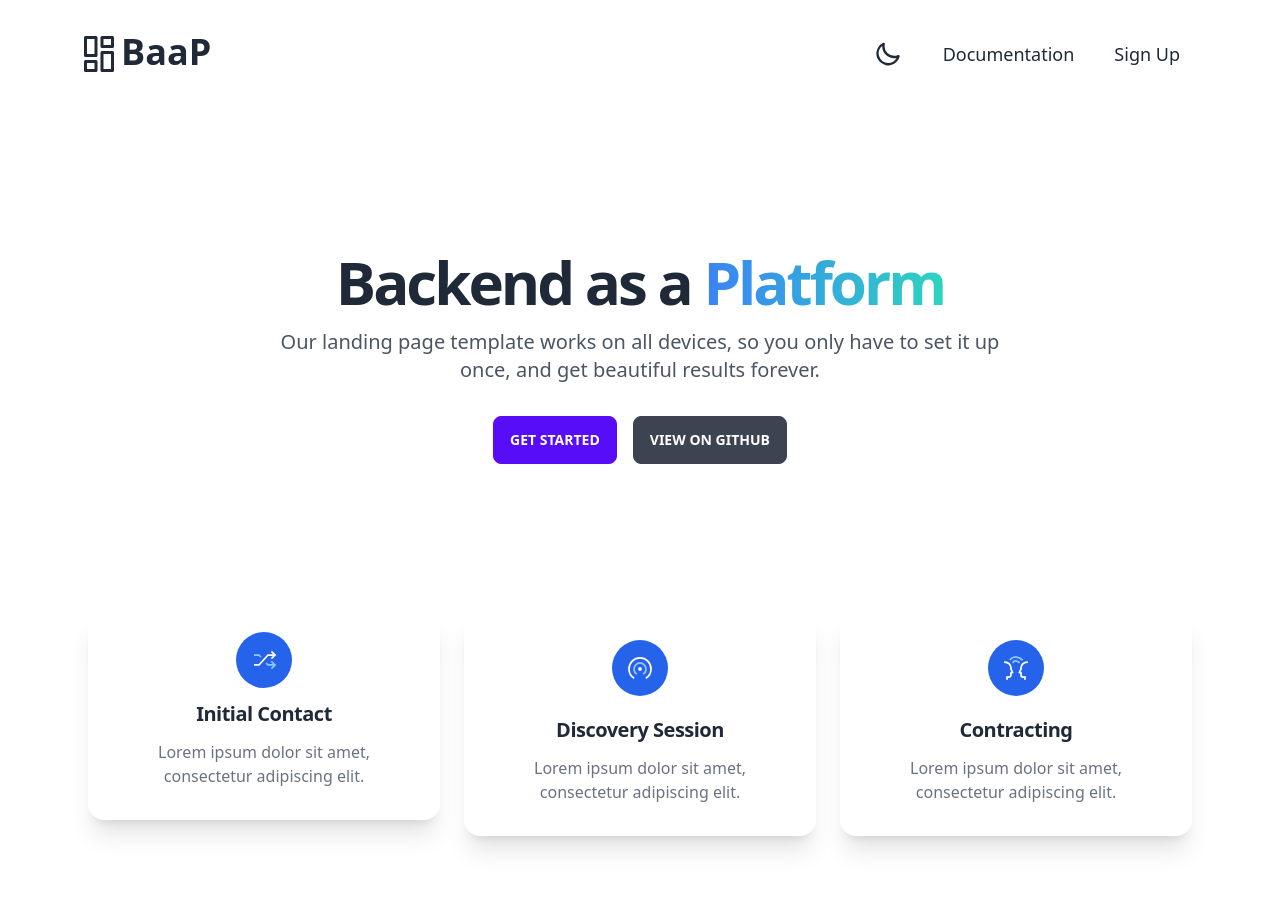
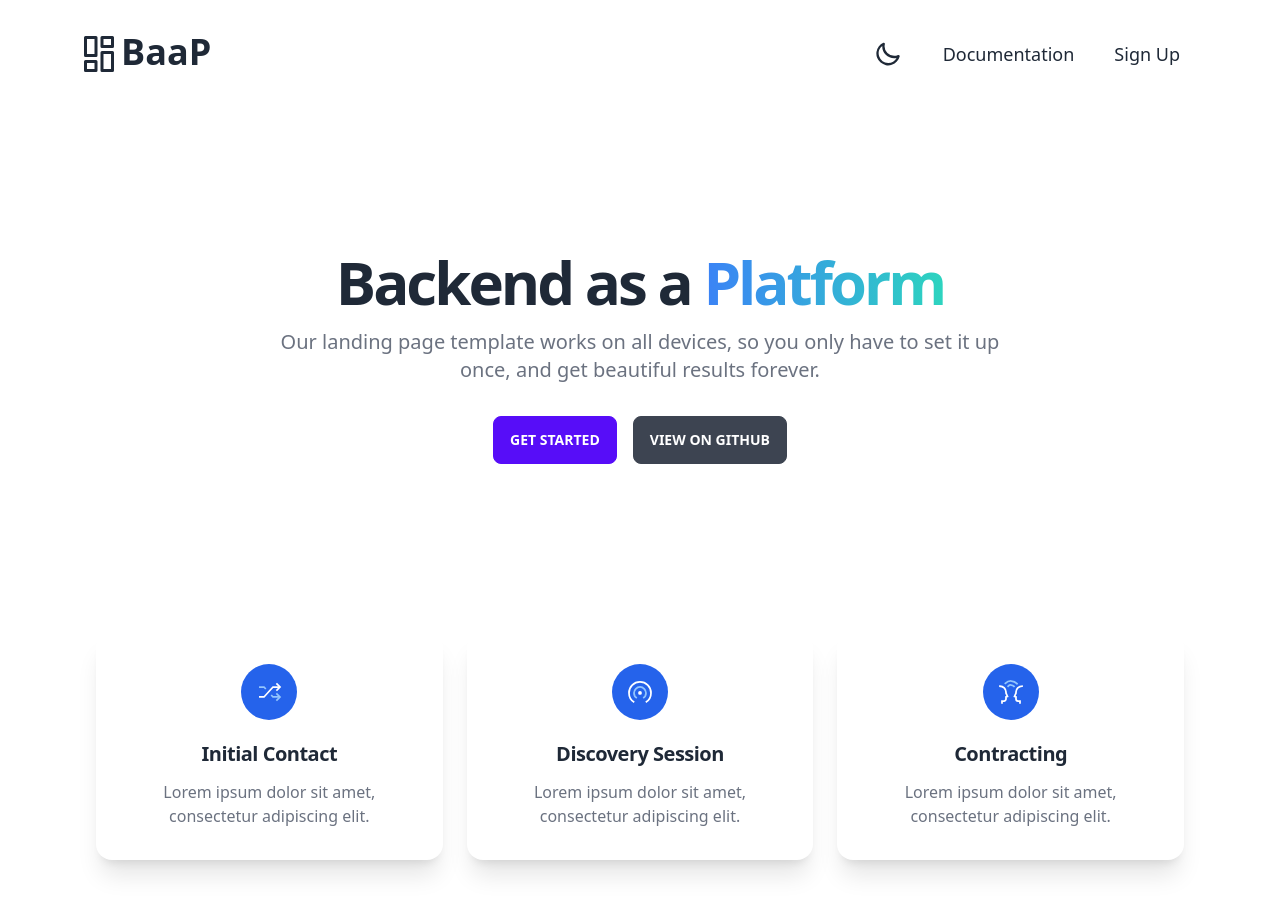
Before and after one commit to backend-as-a-platform/frontend, a React app: page / in a window 1280 px wide. Shown: the top 914 px of the page. Built offline with nearby package versions, Linux system fonts and the light colour scheme; the HTML template or start-up script is replaced by a standard one.

Commit message:
Done hero

```diff
--- a/src/App.jsx
+++ b/src/App.jsx
@@ -1,9 +1,7 @@
 import { useEffect, useState } from 'react';
 import switchTheme from './utils/switch-theme';
 import NavBar from './components/Nav/NavBar';
-import Hero from './components/Hero';
-
-import './assets/css/App.css';
+import Hero from './components/Hero/Hero';
 import FeaturesBlock from './components/Features/FeaturesBlock';
 
 const App = () => {
--- a/src/components/Features/FeaturesBlock.jsx
+++ b/src/components/Features/FeaturesBlock.jsx
@@ -4,9 +4,8 @@ import FeatureThreeIcon from '../Icons/FeatureThreeIcon';
 import FeatureTwoIcon from '../Icons/FeatureTwoIcon';
 
 const FeaturesBlock = () => (
-  <div className="max-w-6xl mx-auto px-4 sm:px-6">
-    <div className="py-12 md:py-20">
-      <div className="max-w-sm mx-auto grid gap-6 md:grid-cols-2 lg:grid-cols-3 items-start md:max-w-2xl lg:max-w-none">
+  <div className="sm:py-6">
+    <div className="px-8 mx-auto max-w-6xl py-10 sm:py-20 grid grid-cols-1 sm:grid-cols-1 md:grid-cols-3 lg:grid-cols-3 xl:grid-cols-3 gap-6">
       <FeatureCard
         icon={FeatureOneIcon}
         title="Initial Contact"
@@ -24,7 +23,6 @@ const FeaturesBlock = () => (
       />
     </div>
   </div>
-  </div>
 );
 
 export default FeaturesBlock;
--- a/src/components/Hero.jsx
+++ /dev/null
@@ -1,35 +0,0 @@
-const Hero = () => (
-  <div className="max-w-6xl mx-auto px-4 sm:px-6 pt-16 pb-12 md:pt-36 text-center md:pb-16">
-    <h1
-      className="text-5xl md:text-6xl font-extrabold leading-tighter tracking-tighter mb-4"
-      data-aos="zoom-y-out"
-    >
-      Backend as a{' '}
-      <span className="bg-clip-text text-transparent bg-gradient-to-r from-blue-500 to-teal-400">
-        Platform
-      </span>
-    </h1>
-    <div className="max-w-3xl mx-auto">
-      <p
-        className="text-xl text-gray-600 mb-8"
-        data-aos="zoom-y-out"
-        data-aos-delay="150"
-      >
-        Our landing page template works on all devices, so you only have to set
-        it up once, and get beautiful results forever.
-      </p>
-      <div
-        className="max-w-xs mx-auto sm:max-w-none sm:flex sm:justify-center"
-        data-aos="zoom-y-out"
-        data-aos-delay="300"
-      >
-        <a className="btn btn-primary w-full mb-4 sm:w-auto sm:mb-0">
-          Get Started
-        </a>
-        <a className="btn w-full sm:w-auto sm:ml-4">View on Github</a>
-      </div>
-    </div>
-  </div>
-);
-
-export default Hero;
--- /dev/null
+++ b/src/components/Hero/Hero.jsx
@@ -0,0 +1,15 @@
+import HeroDescription from './HeroDescription';
+import HeroLinks from './HeroLinks';
+import HeroTitle from './HeroTitle';
+
+const Hero = () => (
+  <div className="max-w-6xl mx-auto px-4 sm:px-6 pt-16 pb-12 md:pt-36 text-center md:pb-16">
+    <HeroTitle />
+    <div className="max-w-3xl mx-auto">
+      <HeroDescription />
+      <HeroLinks />
+    </div>
+  </div>
+);
+
+export default Hero;
--- /dev/null
+++ b/src/components/Hero/HeroDescription.jsx
@@ -0,0 +1,12 @@
+const HeroDescription = () => (
+  <p
+    className="text-xl text-gray-500 mb-8"
+    data-aos="zoom-y-out"
+    data-aos-delay="150"
+  >
+    Our landing page template works on all devices, so you only have to set it
+    up once, and get beautiful results forever.
+  </p>
+);
+
+export default HeroDescription;
--- /dev/null
+++ b/src/components/Hero/HeroLinks.jsx
@@ -0,0 +1,12 @@
+const HeroLinks = () => (
+  <div
+    className="max-w-xs mx-auto sm:max-w-none sm:flex sm:justify-center"
+    data-aos="zoom-y-out"
+    data-aos-delay="300"
+  >
+    <a className="btn btn-primary w-full mb-4 sm:w-auto sm:mb-0">Get Started</a>
+    <a className="btn w-full sm:w-auto sm:ml-4">View on Github</a>
+  </div>
+);
+
+export default HeroLinks;
--- /dev/null
+++ b/src/components/Hero/HeroTitle.jsx
@@ -0,0 +1,13 @@
+const HeroTitle = () => (
+  <h1
+    className="text-5xl md:text-6xl font-extrabold leading-tighter tracking-tighter mb-4"
+    data-aos="zoom-y-out"
+  >
+    Backend as a{' '}
+    <span className="bg-clip-text text-transparent bg-gradient-to-r from-blue-500 to-teal-400">
+      Platform
+    </span>
+  </h1>
+);
+
+export default HeroTitle;
--- a/src/components/Icons/FeatureOneIcon.jsx
+++ b/src/components/Icons/FeatureOneIcon.jsx
@@ -1,6 +1,6 @@
 const FeatureOneIcon = () => (
   <svg
-    className="w-16 h-16 p-1 -mt-3"
+    className="w-16 h-16 p-1 -mt-1 mb-2"
     viewBox="0 0 64 64"
     xmlns="http://www.w3.org/2000/svg"
   >
--- a/src/components/Nav/NavBar.jsx
+++ b/src/components/Nav/NavBar.jsx
@@ -1,5 +1,5 @@
 import { useEffect, useState } from 'react';
-import ToggleTheme from '../Icons/ToggleThemeIcon';
+import ToggleThemeIcon from '../Icons/ToggleThemeIcon';
 import NavBrand from './NavBrand';
 import { NavItems, NavItemsDropdown } from './NavItems';
 
@@ -7,7 +7,7 @@ const Navbar = ({ toggleTheme }) => {
   return (
     <div className="navbar bg-base-100 py-5">
       <NavBrand />
-      <ToggleTheme toggle={toggleTheme} />
+      <ToggleThemeIcon toggle={toggleTheme} />
       <NavItems />
       <NavItemsDropdown />
     </div>
```
Lines whose indentation alone changed are shown as unchanged.
